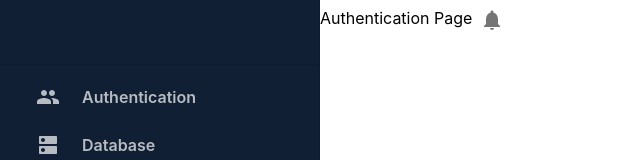
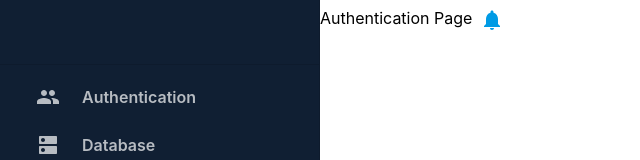
Before and after one commit to brunohgrau/mui, a React (Create React App) app: page /authentication in a window 1280 px wide. Shown: the top 160 px of the page, without its empty margins (0-640 px from the left). Built offline with nearby package versions, Linux system fonts and the light colour scheme.

Commit message:
Conditional Badge

```diff
--- /dev/null
+++ b/src/components/common/BasicMenu/BasicMenu.js
@@ -0,0 +1,25 @@
+import React from "react";
+import Menu from "@mui/material/Menu";
+import MenuItem from "@mui/material/MenuItem";
+
+const BasicMenu = ({ anchorEl, open, handleClose }) => {
+  return (
+    <>
+      <Menu
+        id="basic-menu"
+        anchorEl={anchorEl}
+        open={open}
+        onClose={handleClose}
+        MenuListProps={{
+          "aria-labelledby": "basic-button",
+        }}
+      >
+        <MenuItem onClick={handleClose}>Profile</MenuItem>
+        <MenuItem onClick={handleClose}>My account</MenuItem>
+        <MenuItem onClick={handleClose}>Logout</MenuItem>
+      </Menu>
+    </>
+  );
+};
+
+export default BasicMenu;
--- a/src/components/common/NotificationBell/NotificationBell.js
+++ b/src/components/common/NotificationBell/NotificationBell.js
@@ -1,22 +1,38 @@
-import React from "react";
+import React, { useState } from "react";
 import Badge from "@mui/material/Badge";
 import NotificationsIcon from "@mui/icons-material/Notifications";
 import { IconButton } from "@mui/material";
 import Tooltip from "@mui/material/Tooltip";
+import BasicMenu from "../BasicMenu/BasicMenu";
 
 const NotificationBell = ({ iconColor, badgeContent }) => {
   const newNotifications = `You have ${badgeContent} new notifications`;
   const noNotifications = "No new notifications";
 
+  const [open, setOpen] = useState(false);
+  const [anchorEl, setAnchorEl] = useState(null);
+  const handleOpen = (event) => {
+    setAnchorEl(event.currentTarget);
+    setOpen(true);
+  };
+
+  const handleClose = () => {
+    setOpen(false);
+  };
   return (
     <>
       <Tooltip title={badgeContent ? newNotifications : noNotifications}>
-        <IconButton color="iconColor">
+        <IconButton
+          color={iconColor}
+          onClick={badgeContent ? handleOpen : null}
+          anchorEl={anchorEl}
+        >
           <Badge color="primary" badgeContent={badgeContent}>
             <NotificationsIcon />
           </Badge>
         </IconButton>
       </Tooltip>
+      <BasicMenu open={open} anchorEl={anchorEl} handleClose={handleClose} />
     </>
   );
 };
--- a/src/pages/Authentication/Authentication.js
+++ b/src/pages/Authentication/Authentication.js
@@ -1,12 +1,30 @@
-import React from "react";
+import React, { useState } from "react";
 import Grid from "@mui/material/Grid";
 import NotificationBell from "../../components/common/NotificationBell/NotificationBell";
+import BasicMenu from "../../components/common/BasicMenu/BasicMenu";
 
 const Authentication = () => {
+  const [open, setOpen] = useState(false);
+  const [anchorEl, setAnchorEl] = useState(null);
+  const handleOpen = (event) => {
+    setAnchorEl(event.currentTarget);
+    setOpen(true);
+  };
+
+  const handleClose = () => {
+    setOpen(false);
+  };
+
   return (
     <Grid item xs={8}>
       Authentication Page
-      <NotificationBell iconColor="primary" badgeContent={0} />
+      <NotificationBell
+        iconColor="primary"
+        badgeContent={0}
+        anchorEl={anchorEl}
+        onClick={handleOpen}
+      />
+      <BasicMenu open={open} anchorEl={anchorEl} handleClose={handleClose} />
     </Grid>
   );
 };
```
